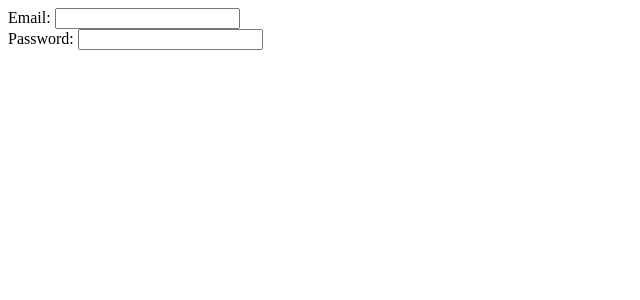
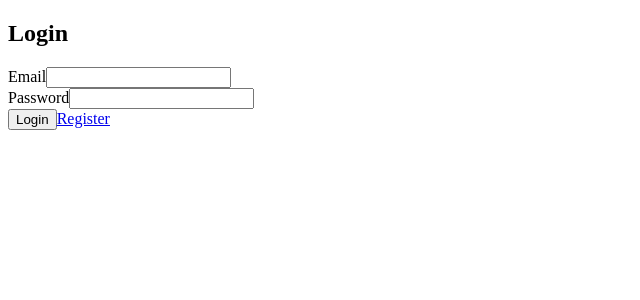
Before and after one commit to andrewmarklloyd/spotify-playlist-manager, an Angular app in the folder front-end/: page /login in a window 1280 px wide. Shown: the top 300 px of the page, without its empty margins (0-640 px from the left). Built offline with nearby package versions, Linux system fonts and the light colour scheme.

Commit message:
Initial login implementation

```diff
--- a/front-end/src/app/components/login/login.component.html
+++ b/front-end/src/app/components/login/login.component.html
@@ -1,6 +1,19 @@
-<div>
-	Email: <input type="email" name="email">
+<div class="col-md-6 col-md-offset-3">
+    <h2>Login</h2>
+    <form name="form" (ngSubmit)="f.form.valid && login()" #f="ngForm" novalidate>
+        <div class="form-group" [ngClass]="{ 'has-error': f.submitted && !email.valid }">
+            <label for="email">Email</label>
+            <input type="email" class="form-control" name="email" [(ngModel)]="model.email" #email="ngModel" required />
+            <div *ngIf="f.submitted && !email.valid" class="help-block">Email is required</div>
+        </div>
+        <div class="form-group" [ngClass]="{ 'has-error': f.submitted && !password.valid }">
+            <label for="password">Password</label>
+            <input type="password" class="form-control" name="password" [(ngModel)]="model.password" #password="ngModel" required />
+            <div *ngIf="f.submitted && !password.valid" class="help-block">Password is required</div>
+        </div>
+        <div class="form-group">
+            <button [disabled]="loading" class="btn btn-primary">Login</button>
+            <a [routerLink]="['/register']" class="btn btn-link">Register</a>
+        </div>
+    </form>
 </div>
-<div>
-	Password: <input type="password" name="password">
-</div>
--- a/front-end/src/app/components/login/login.component.ts
+++ b/front-end/src/app/components/login/login.component.ts
@@ -1,4 +1,7 @@
 import { Component, OnInit } from '@angular/core';
+import { Router, ActivatedRoute } from '@angular/router';
+
+import { AuthService } from '../../services/auth.service';
 
 @Component({
   selector: 'app-login',
@@ -7,9 +10,35 @@ import { Component, OnInit } from '@angular/core';
 })
 export class LoginComponent implements OnInit {
 
-  constructor() { }
+	model: any = {};
+  loading: any;
+  returnUrl: string;
+
+  constructor(private authService: AuthService,
+  						private router: Router,
+  						private route: ActivatedRoute) {
+
+  }
 
   ngOnInit() {
+    // reset login status
+    //this.authenticationService.logout();
+    // get return url from route parameters or default to '/'
+    this.returnUrl = this.route.snapshot.queryParams['returnUrl'] || '/';
   }
 
+
+  login() {
+	  this.loading = true;
+	  this.authService.loginUser(this.model.email, this.model.password)
+	  	.subscribe(
+	  		data => {
+	  			this.router.navigate([this.returnUrl]);
+	  		},
+	  		error => {
+	  			console.log(error)
+	  			this.loading = false;
+	  		});
+	}
+
 }
--- a/front-end/src/app/services/auth.service.ts
+++ b/front-end/src/app/services/auth.service.ts
@@ -32,4 +32,8 @@ export class AuthService {
   registerUser(model) {
 		return this.http.post(`${environment.apiDomain}api/user/register`, {email: model.email, password: model.password})
   }
+
+  loginUser(email, password) {
+		return this.http.post(`${environment.apiDomain}api/user/login`, {email, password})
+  }
 }
```
Also changed, not shown: 1 other file (tests, documents, lock files or other folders).
